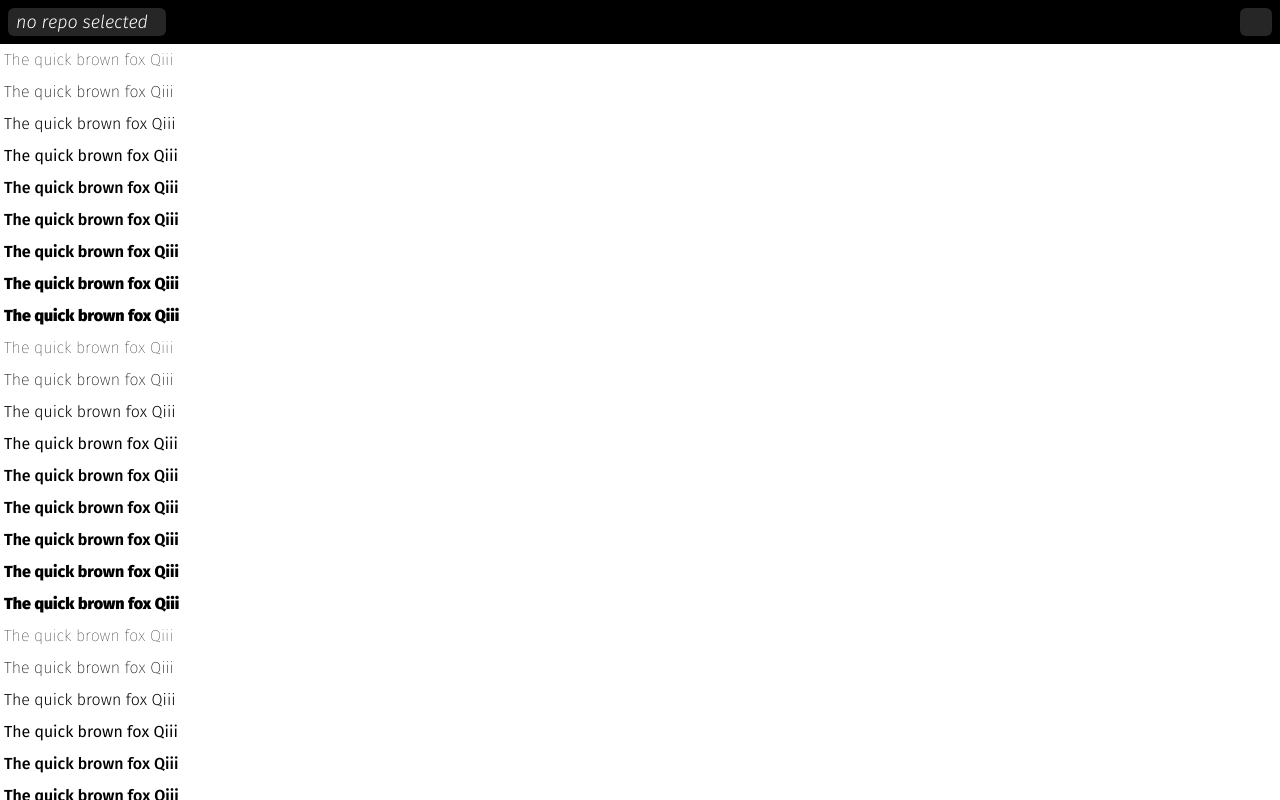
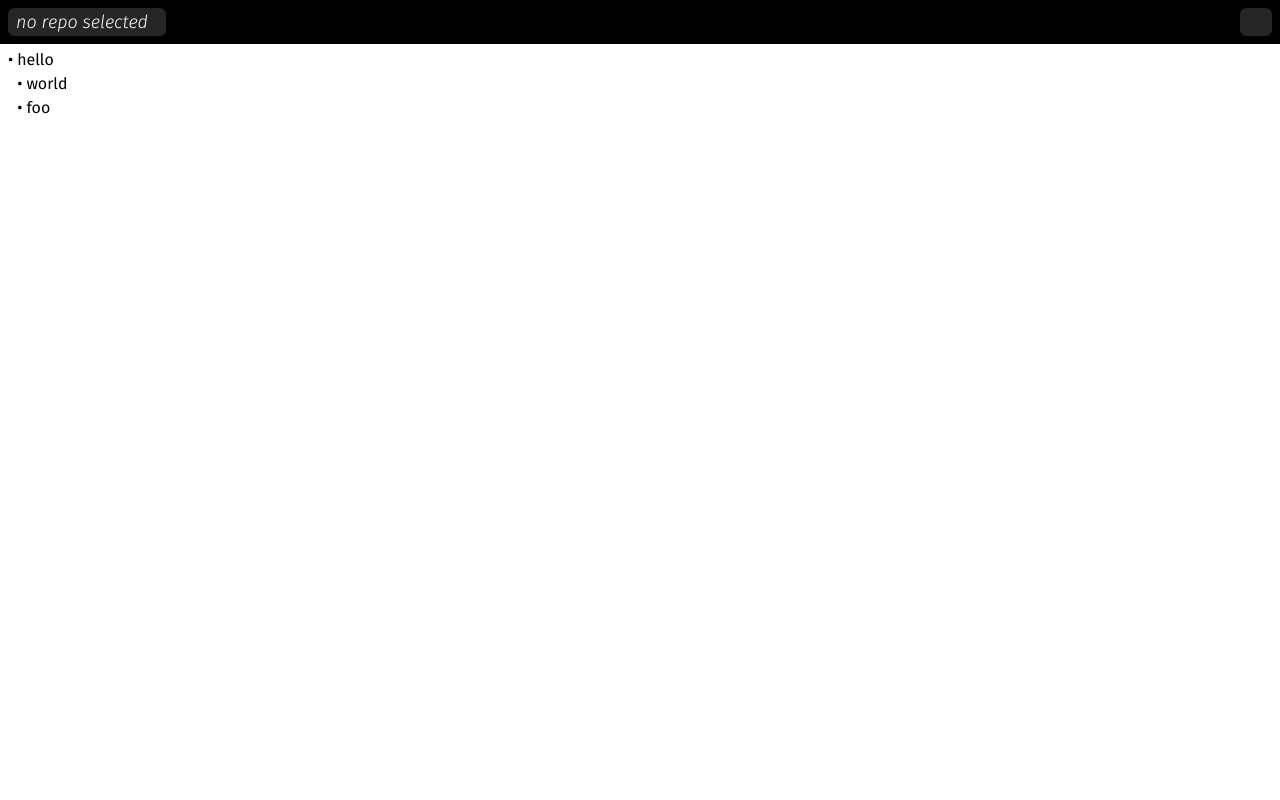
Before and after one commit to Garmelon/gedaechtnas, a Vue app in the folder gdn-app/: page / in a window 1280 px wide. Built offline with nearby package versions, Linux system fonts and the light colour scheme; some icons are missing.

Commit message:
Display very basic tree of nodes

```diff
--- a/gdn-app/src/App.vue
+++ b/gdn-app/src/App.vue
@@ -1,22 +1,22 @@
 <script setup lang="ts">
+import CNote from "./components/CNote.vue";
 import Navbar from "./components/Navbar.vue";
+import { Note } from "./types";
+
+const testNote: Note = {
+  text: "hello",
+  children: [
+    { text: "world", children: [] },
+    { text: "foo", children: [] },
+  ],
+};
 </script>
 
 <template>
   <div class="flex h-screen touch-pan-x touch-pan-y flex-col">
     <Navbar />
-    <div class="h-full overflow-auto">
-      <template v-for="_ in 6">
-        <p class="p-1 font-thin">The quick brown fox Qiii</p>
-        <p class="p-1 font-extralight">The quick brown fox Qiii</p>
-        <p class="p-1 font-light">The quick brown fox Qiii</p>
-        <p class="p-1 font-normal">The quick brown fox Qiii</p>
-        <p class="p-1 font-medium">The quick brown fox Qiii</p>
-        <p class="p-1 font-semibold">The quick brown fox Qiii</p>
-        <p class="p-1 font-bold">The quick brown fox Qiii</p>
-        <p class="p-1 font-extrabold">The quick brown fox Qiii</p>
-        <p class="p-1 font-black">The quick brown fox Qiii</p>
-      </template>
+    <div class="h-full overflow-auto px-2 py-1">
+      <CNote :note="testNote" />
     </div>
   </div>
 </template>
--- /dev/null
+++ b/gdn-app/src/components/CNote.vue
@@ -0,0 +1,15 @@
+<script setup lang="ts">
+import { Note as Note } from "@/types";
+
+const props = defineProps<{ note: Note }>();
+</script>
+
+<template>
+  <div class="flex flex-row gap-1">
+    <div>•</div>
+    <div class="flex flex-col">
+      <div>{{ props.note.text }}</div>
+      <CNote v-for="child in props.note.children" :note="child"></CNote>
+    </div>
+  </div>
+</template>
--- /dev/null
+++ b/gdn-app/src/types.ts
@@ -0,0 +1,4 @@
+export type Note = {
+  text: string;
+  children: Note[];
+};
```
